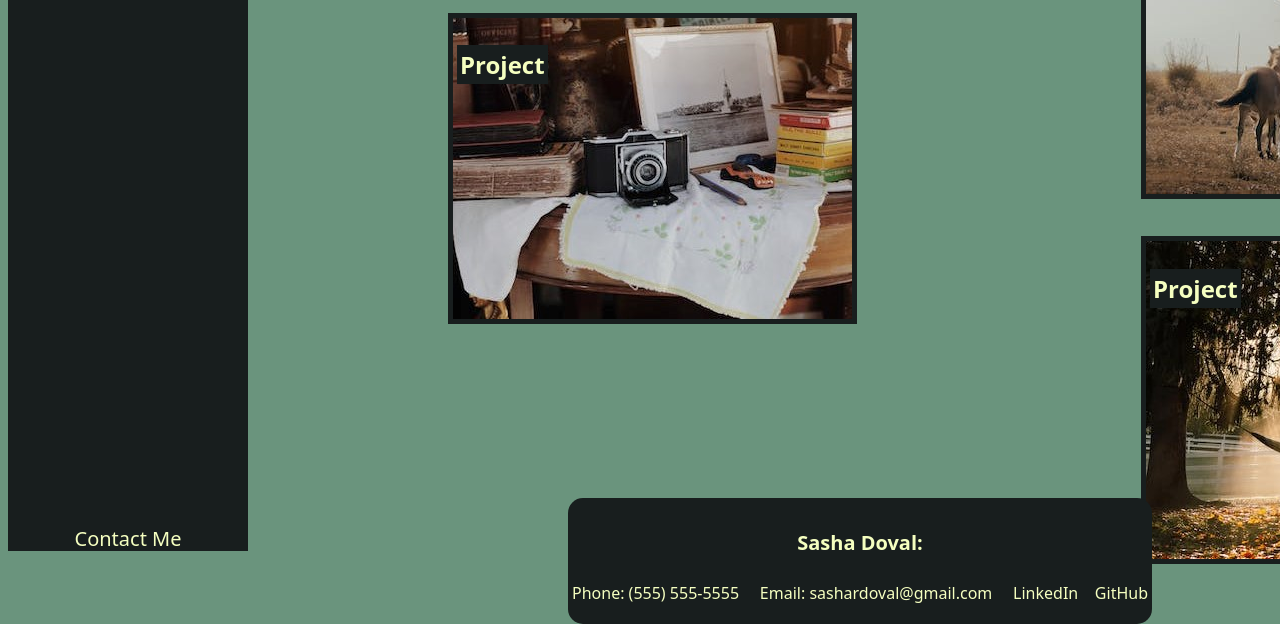
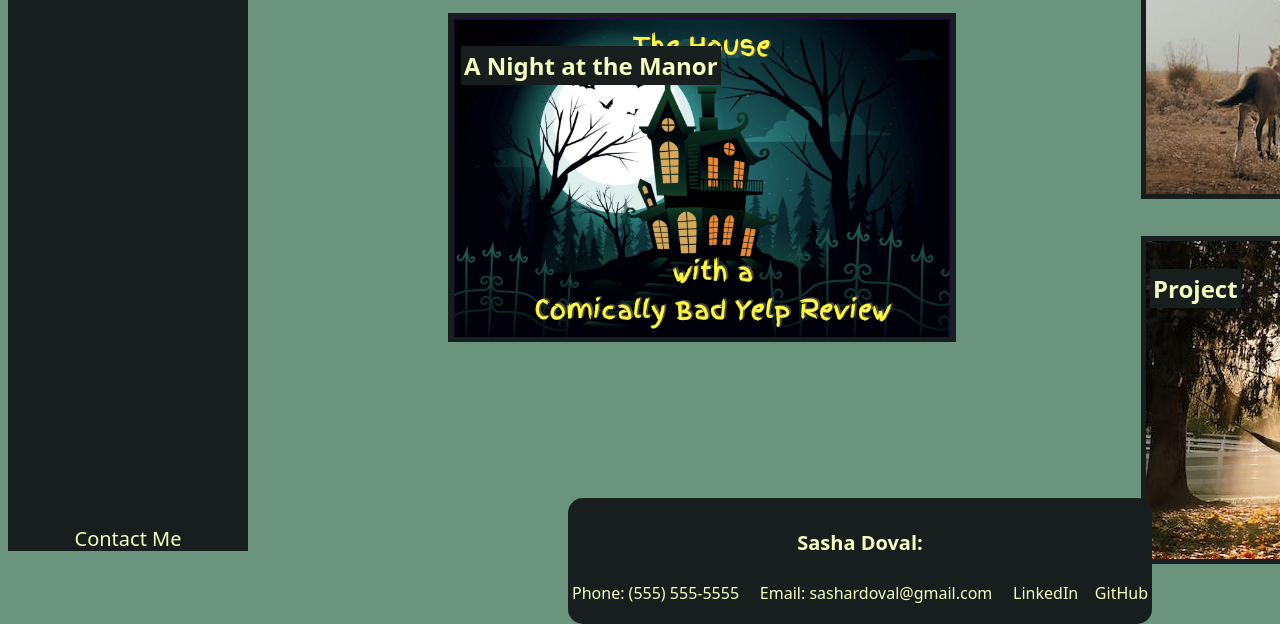
Before and after one commit to sdoval27/sasha-portfolio, a plain HTML site: page index.html in a window 1280 px wide. Shown: the part 1022-1646 px from the top of the page. Drawn offline with Linux system fonts and the light colour scheme.

Commit message:
added mansion project

```diff
--- a/index.html
+++ b/index.html
@@ -45,10 +45,10 @@
 
         <!--project 2-->
         <figure class="card">
-          <h2 class="card-title">Project</h2>
+          <h2 class="card-title">A Night at the Manor</h2>
           <card>
-          <a href="./assets/images/camera.jpeg">
-          <img class="port-images" src="./assets/images/camera.jpeg" alt="cluttered wooden table with old fashioned camera, picture frames, and antique books"> </img>
+          <a href="http://spooky-dudes.herokuapp.com/">
+          <img class="port-images" src="./assets/images/mansion.png" alt="a cartoonish manor with a title that says A house with the comically bad yelp review"> </img>
           </a>
           </card>
         </figure>
```
Also changed, not shown: assets/images/mansion.png (added).
